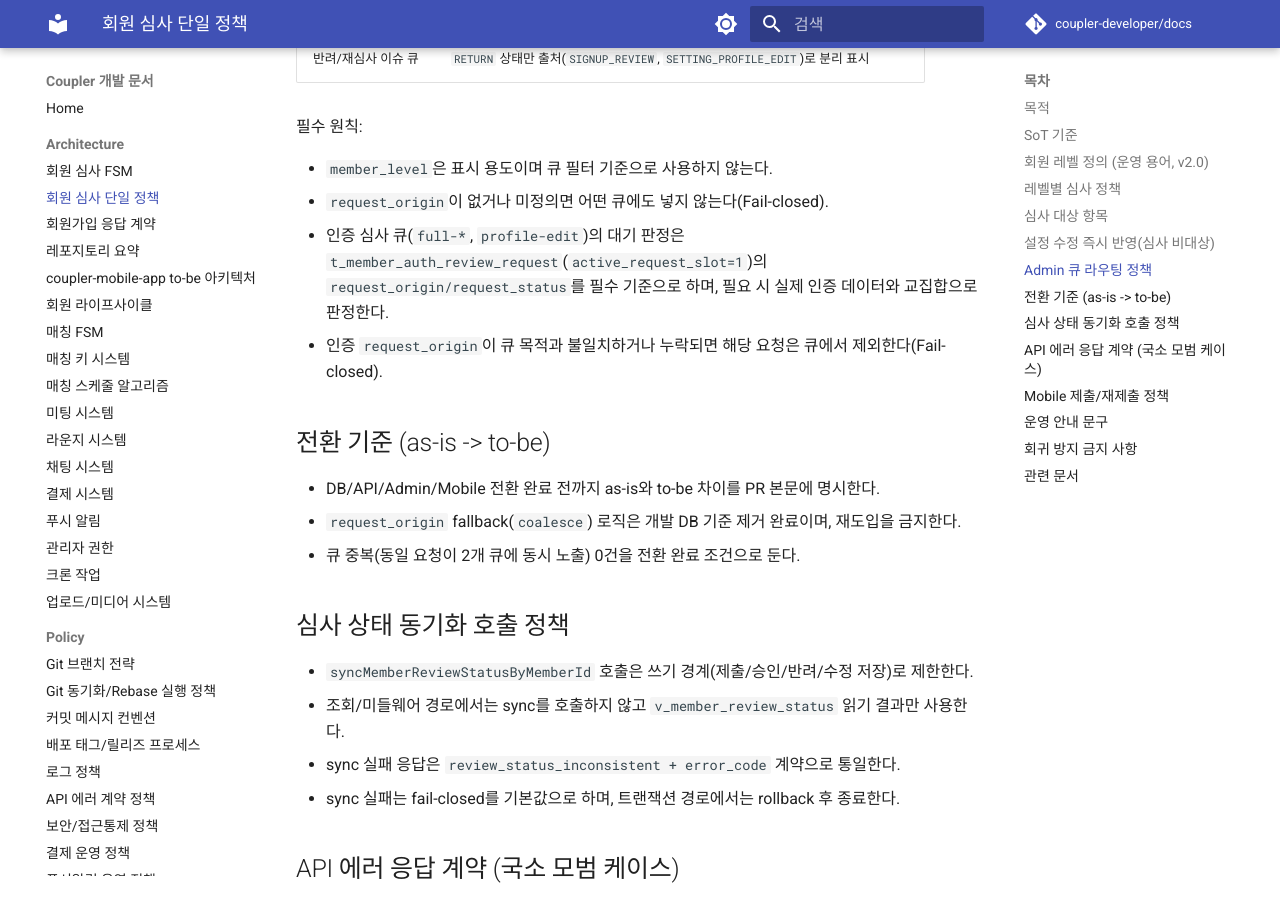
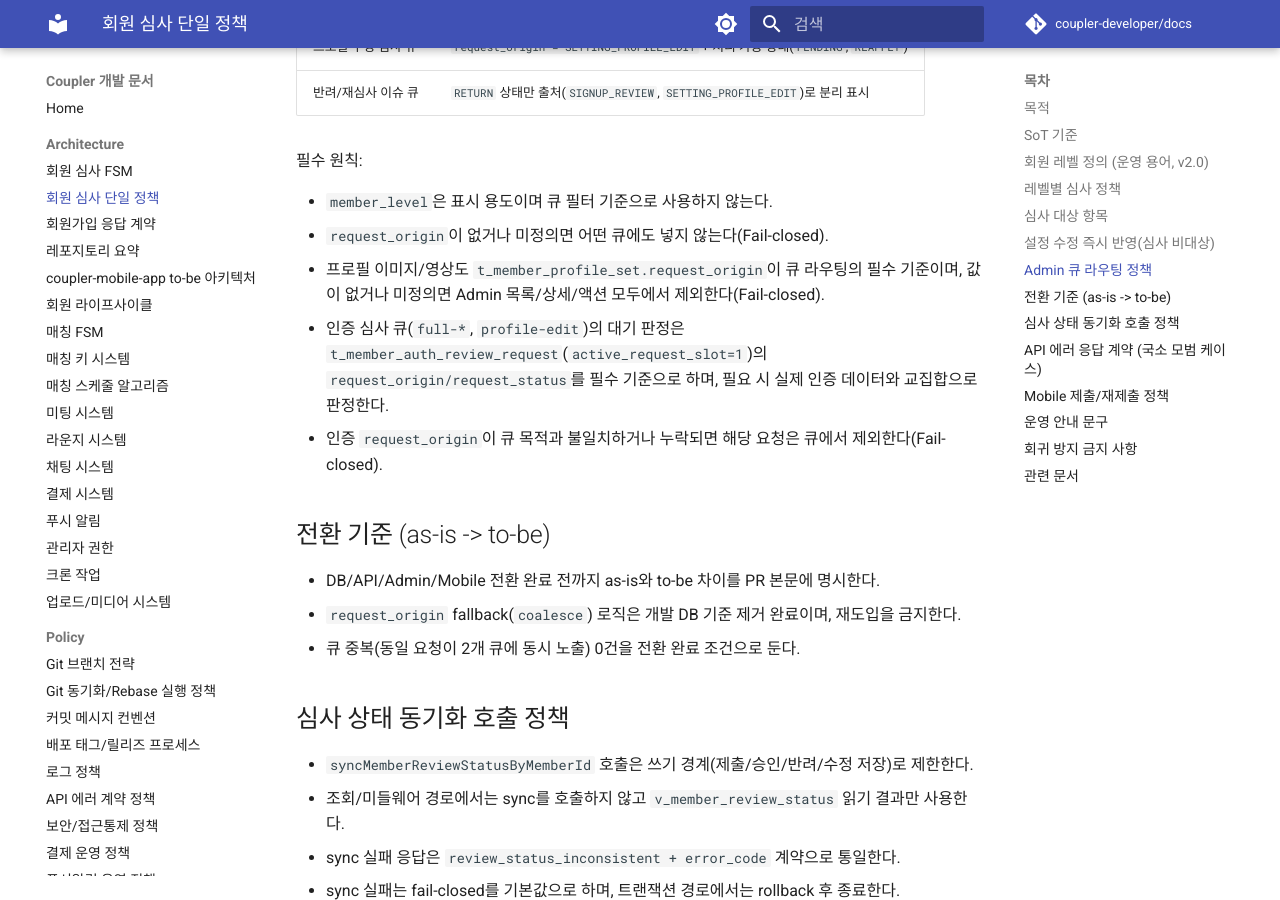
Before and after one commit to coupler-developer/docs, an MkDocs documentation site: the page built from content/architecture/member-review-policy.md, in a window 1280 px wide and 900 px high, scrolled down 3233 px. Built offline with MkDocs 1.6.1 and Material for MkDocs 9.7.7, drawn with Linux system fonts in a browser that asks for light colours; comment, search, counter and statistics services are not loaded; some of the changed text lies outside the part shown.

Commit message:
docs: profile media request_origin SoT 반영
Changes:
- member-review-policy에 profile media request_origin SoT를 추가했다.
- Admin 큐 라우팅에서 profile_set request_origin fail-closed 원칙을 명시했다.

Tests:
- npm run lint:md -- content/architecture/member-review-policy.md

```diff
--- a/content/architecture/member-review-policy.md
+++ b/content/architecture/member-review-policy.md
@@ -19,6 +19,7 @@
 - 요청 출처 SoT:
   - 기본정보/소개: `t_member_review_request.request_origin`
   - 인증: `t_member_auth_review_request.request_origin` (`active_request_slot=1` 기준)
+  - 프로필 미디어: `t_member_profile_set.request_origin`
 
 ## 회원 레벨 정의 (운영 용어, v2.0)
 
@@ -88,6 +89,7 @@
 
 - `member_level`은 표시 용도이며 큐 필터 기준으로 사용하지 않는다.
 - `request_origin`이 없거나 미정의면 어떤 큐에도 넣지 않는다(Fail-closed).
+- 프로필 이미지/영상도 `t_member_profile_set.request_origin`이 큐 라우팅의 필수 기준이며, 값이 없거나 미정의면 Admin 목록/상세/액션 모두에서 제외한다(Fail-closed).
 - 인증 심사 큐(`full-*`, `profile-edit`)의 대기 판정은 `t_member_auth_review_request`(`active_request_slot=1`)의 `request_origin/request_status`를 필수 기준으로 하며, 필요 시 실제 인증 데이터와 교집합으로 판정한다.
 - 인증 `request_origin`이 큐 목적과 불일치하거나 누락되면 해당 요청은 큐에서 제외한다(Fail-closed).
 
```
